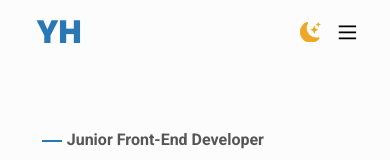
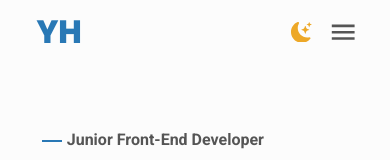
Before and after one commit to Yuliia-Harkusha/portfolio, a React (Create React App) app: page / in a window 390 px wide. Shown: the top 160 px of the page. Built offline with nearby package versions, Linux system fonts and the light colour scheme.

Commit message:
change menu icons

```diff
--- a/src/components/Navbar/Navbar.css
+++ b/src/components/Navbar/Navbar.css
@@ -9,7 +9,7 @@
 }
 
 .link-nav {
-  color: var(--clr-fg);
+  color: var(--clr-primary);
   font-weight: 500;
   font-size: 1.15rem;
   letter-spacing: 0.05rem;
@@ -56,6 +56,7 @@
   .app .nav__menu {
     display: flex;
     right: 2rem;
+    font-size: 1.9rem;
     color: var(--clr-fg);
     z-index: 2;
   }
--- a/src/components/Navbar/Navbar.jsx
+++ b/src/components/Navbar/Navbar.jsx
@@ -1,8 +1,10 @@
 import { useState, useContext } from 'react';
 import { BsFillMoonStarsFill } from 'react-icons/bs';
 import { BsFillSunFill } from 'react-icons/bs';
-import { GrClose } from 'react-icons/gr';
-import { GrMenu } from 'react-icons/gr';
+import { TfiAlignJustify } from 'react-icons/tfi';
+import { TfiClose } from 'react-icons/tfi';
+import { MdMenu } from 'react-icons/md';
+import { MdOutlineClear } from 'react-icons/md';
 import { ThemeContext } from 'context/theme';
 import './Navbar.css';
 
@@ -51,9 +53,11 @@ export const Navbar = () => {
         type="button"
         aria-label="toggle navigation"
         onClick={toggleNavList}
-        style={{ position: showNavList ? 'fixed' : 'static' }}
+        style={{
+          position: showNavList ? 'fixed' : 'static',
+        }}
       >
-        {showNavList ? <GrClose /> : <GrMenu />}
+        {showNavList ? <MdOutlineClear /> : <MdMenu />}
       </button>
     </nav>
   );
```
